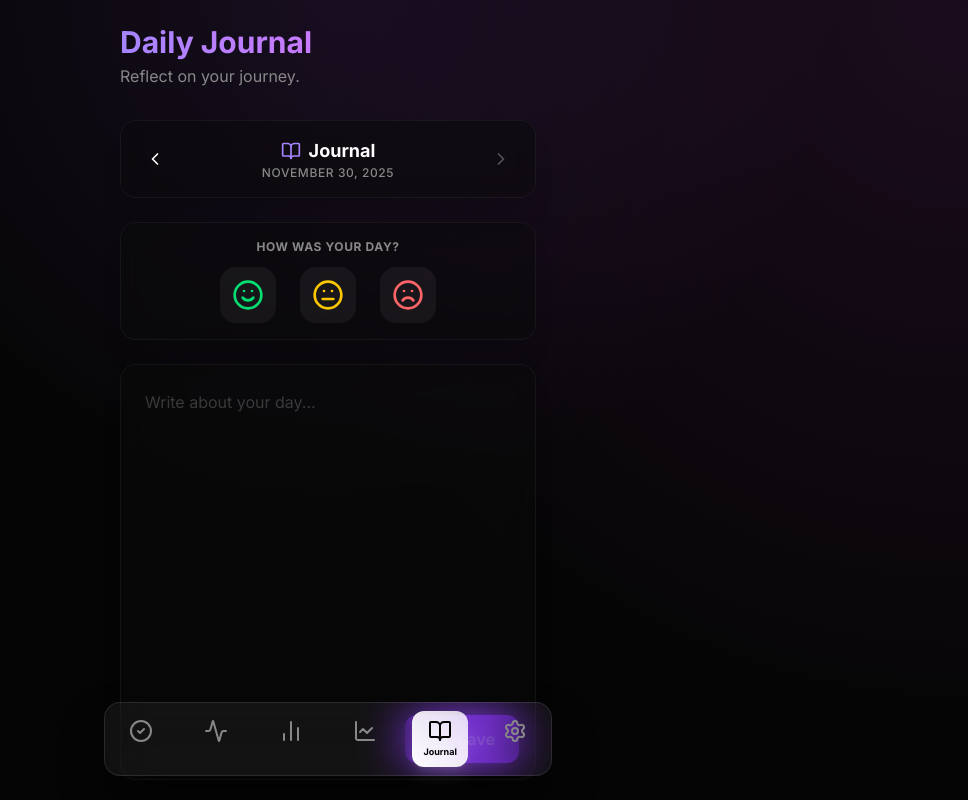
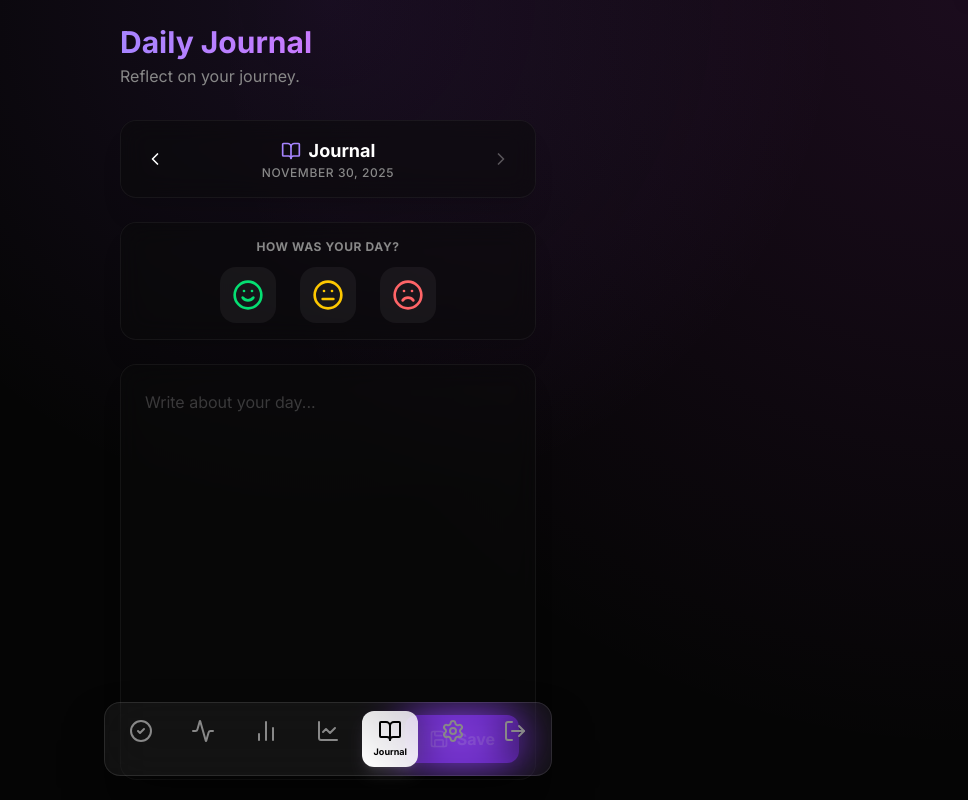
Before and after one commit to RiteshF7/D-Tracker, a Next.js app: page /journal in a window 1280 px wide. Shown: the top 800 px of the page, without its empty margins (312-1280 px from the left). Built offline with nearby package versions, Linux system fonts and the light colour scheme; no server answers.

Commit message:
Update logo to abstract symbol and add logout option

```diff
--- a/src/components/layout/Navigation.tsx
+++ b/src/components/layout/Navigation.tsx
@@ -2,9 +2,11 @@
 
 import Link from "next/link";
 import { usePathname } from "next/navigation";
-import { CheckCircle2, Activity, BarChart2, LineChart, Settings, BookOpen } from "lucide-react";
+import { CheckCircle2, Activity, BarChart2, LineChart, Settings, BookOpen, LogOut } from "lucide-react";
 import { cn } from "@/lib/utils";
 import { motion } from "framer-motion";
+import { useAuth } from "@/context/AuthContext";
+import { useRouter } from "next/navigation";
 
 const navItems = [
     {
@@ -43,10 +45,24 @@ const navItems = [
         icon: Settings,
         color: "text-[#ffffff]",
     },
+    {
+        name: "Logout",
+        href: "#logout",
+        icon: LogOut,
+        color: "text-red-500",
+        isAction: true,
+    },
 ];
 
 export function Navigation() {
     const pathname = usePathname();
+    const router = useRouter();
+    const { logout } = useAuth();
+
+    const handleLogout = async () => {
+        await logout();
+        router.push("/");
+    };
 
     return (
         <div className="fixed bottom-6 left-4 right-4 z-50 flex justify-center">
@@ -55,6 +71,24 @@ export function Navigation() {
                     {navItems.map((item) => {
                         const isActive = pathname === item.href;
                         const Icon = item.icon;
+
+                        if (item.isAction) {
+                            return (
+                                <li key={item.name} className="relative">
+                                    <button
+                                        onClick={handleLogout}
+                                        className={cn(
+                                            "flex flex-col items-center justify-center w-14 h-14 rounded-xl transition-all duration-300 relative z-10 text-muted-foreground hover:text-red-500 hover:bg-white/5"
+                                        )}
+                                    >
+                                        <Icon className="w-6 h-6 relative z-10" />
+                                        <span className="text-[9px] font-bold mt-0.5 opacity-0 group-hover:opacity-100 transition-opacity">
+                                            {item.name}
+                                        </span>
+                                    </button>
+                                </li>
+                            );
+                        }
 
                         return (
                             <li key={item.href} className="relative">
```
